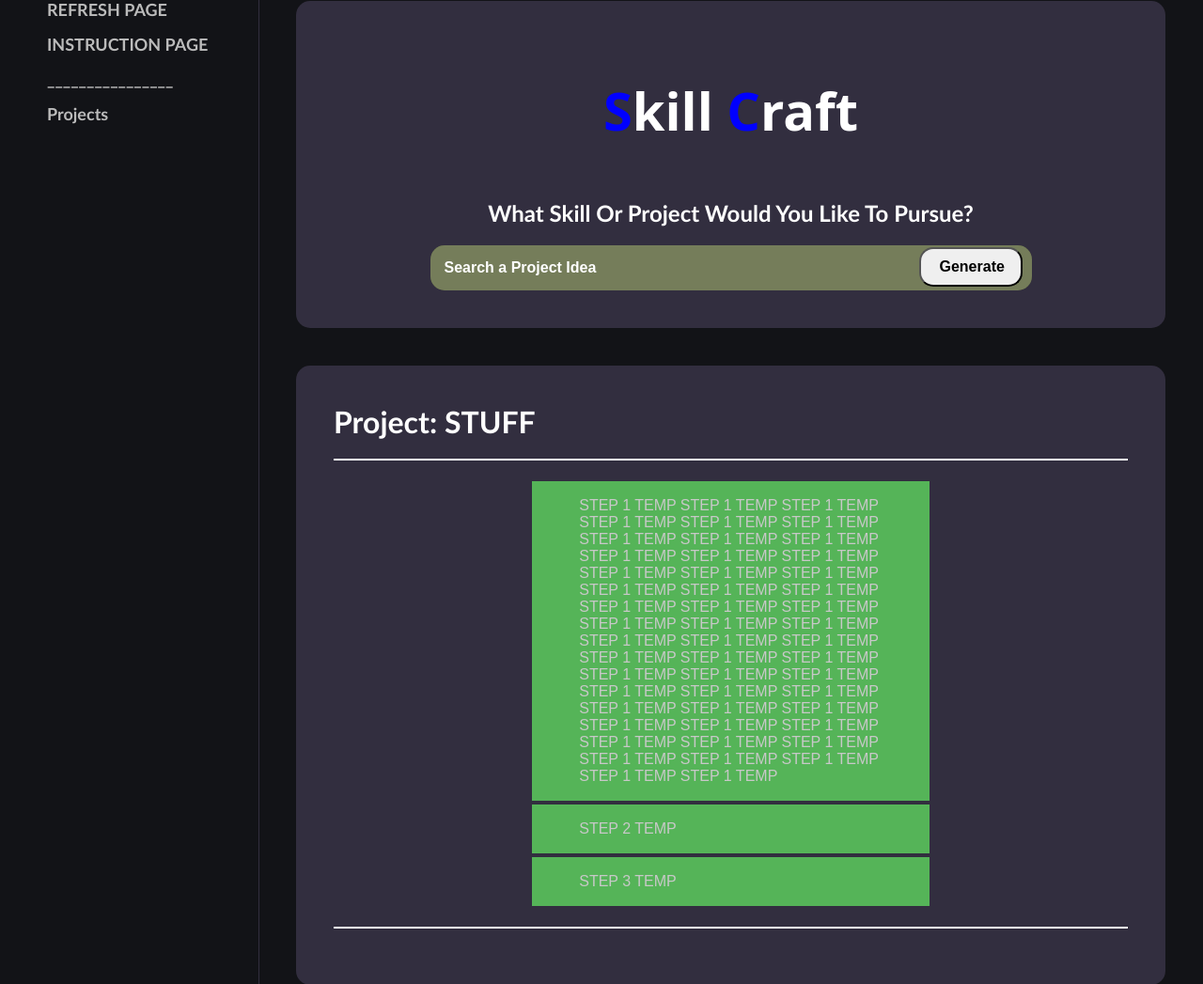
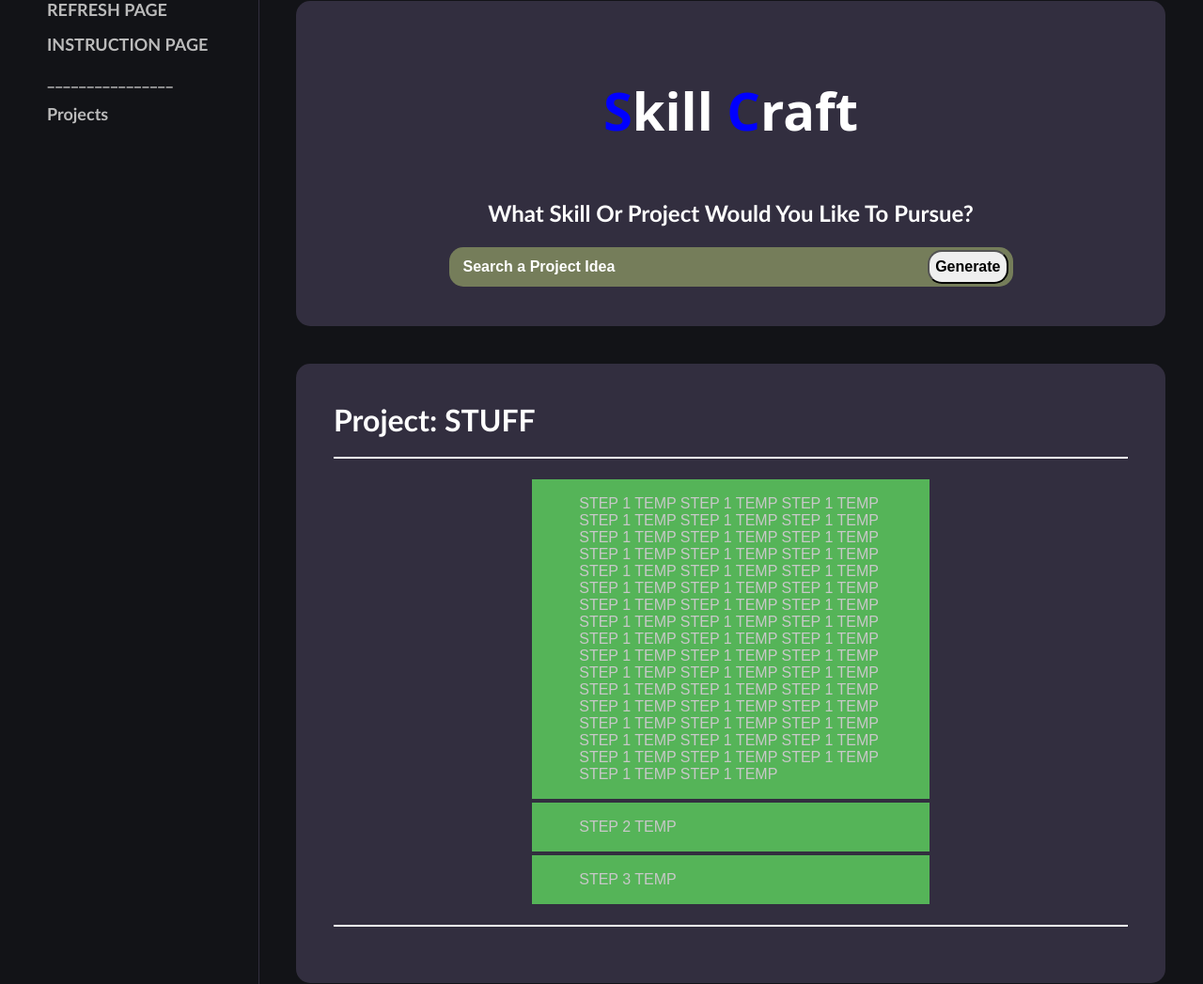
Before and after one commit to Kyros0718/SkillCraft, a Flask app: page / in a window 1280 px wide. Shown: the part 99-1146 px from the top of the page at 94% size. Run offline with Flask 2, Linux system fonts and the light colour scheme.

Commit message:
Fix Project Search Box front_end

```diff
--- a/front_end/static/css/style.css
+++ b/front_end/static/css/style.css
@@ -69,7 +69,8 @@ body {
     --text-font: 'Trebuchet MS', 'Lucida Sans Unicode', 'Lucida Grande', 'Lucida Sans', Arial, sans-serif;
 
     --body-margin: 40px;
-    --bin-padding: 40px;
+    --box-padding: 40px;
+    --test: 1000px;
 }
 
 
@@ -169,14 +170,15 @@ body {
 
 /*----- project search box -----*/
 .project-search-box{
-    overflow-y: visible;
     display: flex;
     flex-direction: column;
     background-color: rgb(50, 46, 63);
-    width: calc(100% - 2 * var(--body-margin) - 2 * var(--bin-padding));
+    width: calc(100% - 2 * var(--body-margin) - 2 * var(--box-padding));
+    height: 100%;
     border-radius:15px;
+    text-align: center;
     align-items: center;
-    padding: var(--bin-padding);
+    padding: var(--box-padding);
 }
 
 
@@ -192,34 +194,58 @@ body {
 
 
 /*SEARCHBAR SUBJECTS*/
-#subject2 {
-    display: none;
-}#subject3 {
+#subject2, #subject3 {
     display: none;
 }
 
+.barrier {
+    display: flex;
+    flex-direction: column;
+    overflow: hidden;
+    align-items: center;
+    width: 100%;
+    padding-inline: calc(var(--box-padding));
+    padding-bottom: 3px;
+    padding-top: 3px;
+}
 
 /*SEARCH BAR*/
 .input-container {
+    display: block;
+    width: 600px;
+
+    border-radius: 15px;
+    background-color: #3a3d2d;
+
+
+}@media screen and (max-width: calc(600px * 1.75 )) {
+    .input-container {
+        width: 100%;
+        min-width: 275px;
+    }
+}
+
+.searchbar {
+    position: relative;
     display: flex;
-    border-radius: 15px;
-    width: 640px;
-    background-color: #3a3d2d;
-    border-color: white;
+    height: 40px;
+    width: 100%;
+    align-items: center;
 }
 
 
 /*INPUT BOX*/
 .input-box {
+    position: absolute;
+    left: 0;
+    padding-left: 15px;
+    padding-right: 100px;
     border-style: none;
     background-color: #757d5a;
     color:white;
-    width: 500px;
+    width: calc(100% - 15px - 100px);
+    height: 100%;
     border-radius:15px;
-    padding-bottom: 15px;
-    padding-left: 15px;
-    padding-right: 125px;
-    padding-top: 15px;
     font-size: 16px;
     font-weight: bolder;
 }.input-box::placeholder {
@@ -229,13 +255,14 @@ body {
 
 /*SUBMIT BUTTON*/
 .submit-button {
-    padding: 10px 20px;
-    width: 110px;
+    position: absolute;
+    right:0;
     border-radius: 15px;
-    margin-top: 2.5px;
-    margin-left: -120px;
+    margin-right: 5px;
     font-size: 16px;
+    height: 90%;
     font-weight: bolder;
+
 }.submit-button:hover {
     cursor: pointer;
 }
@@ -244,9 +271,7 @@ body {
 /*DROPDOWNS*/
 #dropdown {
     display: none;
-    background-color: #3a3d2d;
-    border-bottom-left-radius: 15px;
-    border-bottom-right-radius: 15px;
+
 }#idea-dropdown {
     display: none;
 }.result-item {
@@ -274,10 +299,10 @@ body {
     display: flex;
     flex-direction: column;
     background-color: rgb(50, 46, 63);
-    width: calc(100% - 2 * var(--body-margin) - 2 * var(--bin-padding));
+    width: calc(100% - 2 * var(--body-margin) - 2 * var(--box-padding));
     border-radius:15px;
-    padding: var(--bin-padding);
-    margin-top: var(--bin-padding)
+    padding: var(--box-padding);
+    margin-top: var(--box-padding)
 }
 
 .project-type {
@@ -322,9 +347,9 @@ body {
     display: flex;
     flex-direction: column;
     background-color: var(--background-color);
-    width: calc(100% - 2 * var(--body-margin) - 2 * var(--bin-padding));
+    width: calc(100% - 2 * var(--body-margin) - 2 * var(--box-padding));
     height: 100px;
     border-radius:15px;
-    padding: var(--bin-padding);
-    margin-top: var(--bin-padding)
+    padding: var(--box-padding);
+    margin-top: var(--box-padding)
 }
--- a/front_end/templates/index.html
+++ b/front_end/templates/index.html
@@ -31,25 +31,15 @@
                     <h2 id="subject2">Choose Your Current Skill Level</h2>
                     <h2 id="subject3">Choose Any Project To Pursue</h2>
                 </div>
-
-                <div>
-                    <form id="myForm">
-                        <div class="input-container">
-                            <div>
-                                <div>
-                                    <input type="text" class="input-box" id="InputField" placeholder="Search a Project Idea">
-                                </div>
-                                <div id="dropdown">
-                                    <!-- skill-drowndown content goes here -->
-                                </div>
-                                <div id="idea-dropdown">
-                                    <!-- idea-drowndown content goes here -->
-                                </div>
-                            </div>
-
-                            <div><input type="submit" value="Generate" class="submit-button"></div>
+                <div class="barrier">
+                    <form class="input-container" id="myForm">
+                        <div class="searchbar">
+                            <input type="text" class="input-box" id="InputField" placeholder="Search a Project Idea">
+                            <input type="submit" value="Generate" class="submit-button">
                         </div>
-
+                        <div id="dropdown">
+                            <!-- skill-drowndown content goes here -->
+                        </div>
                     </form>
                 </div>
             </div>
```
